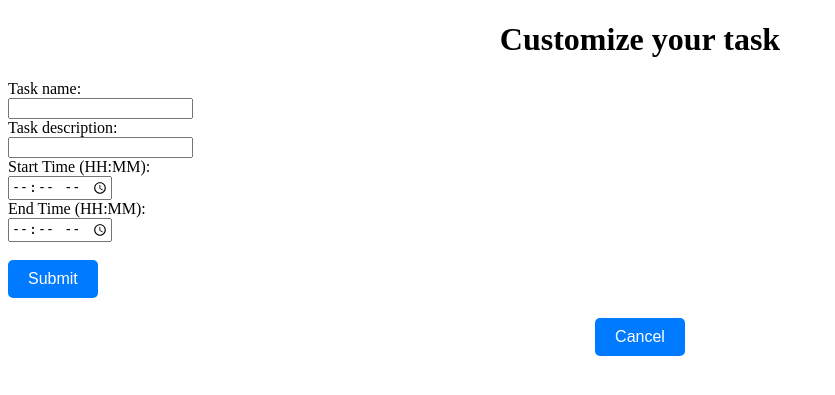
After one commit to ChicoState/DynamicScheduler, a Flask app: template app/templates/addTask.html in a window 1280 px wide. The commit adds this page. Shown: the top 395 px of the page, without its empty margins (0-835 px from the left). Run offline with Flask 3, Linux system fonts and the light colour scheme; the template is opened without the code that fills it, so the values that code supplies are empty.

Commit message:
added util.formatURI and replaced all previous code where this function is useful to now use it

```diff
--- a/app/app.py
+++ b/app/app.py
@@ -13,11 +13,13 @@ pathNewEvent = "/newEvent" # screen for adding an event
 pathCreateEvent = "/newEvent/create" # will actually put it in the database
 pathDeleteTaskOrEvent = "/deleteTask" # delete a task/event
 pathClearDatabase = "/clearDatabase" # DANGER: completely clear database | curl -X POST http://localhost/clearDatabase while app is running
+pathNewTask = "/newTask" # screen for adding a task
+pathCreateTask = "/newTask/create" # will actually put it in the database
 
 @app.route(pathViewCalendar, methods=['POST', 'GET'])
 def index():
     return render_template('calendar.html', first_day_offset=2, num_days=31, month_name='October', last_month_days=30,
-                           pathViewDay=pathViewDay)
+                           pathRawViewDay=pathViewDay)
 
 # helper route to clear the db during development
 # use curl -X POST http://localhost/clearDatabase in console when app is running
@@ -31,16 +33,21 @@ def day_view():
     day_number = int(request.args.get('dayNum', 1))
     tasks = db.get_tasks_for_day(day_number)
     return render_template('dayView.html', day_number=day_number, day_name='Tuesday', month_name='October', military_time=False, tasks=tasks,
-                           pathNewEvent=pathNewEvent, pathViewTaskOrEvent=pathViewTaskOrEvent, pathViewCalendar=pathViewCalendar)
+                            pathNewEvent=util.formatURI(pathNewEvent, dayNum=day_number),
+                            pathRawViewTaskOrEvent=pathViewTaskOrEvent,
+                            pathViewCalendar=pathViewCalendar)
 
 @app.route(pathNewEvent, methods=['POST', 'GET'])
 def add_event():
-    return render_template('addEvent.html', day_number=int(request.args['dayNum']), day_name='Tuesday', month_name='October',
-                           pathViewDay=pathViewDay, pathCreateEvent=pathCreateEvent)
+    day_number=int(request.args['dayNum'])
+    return render_template('addEvent.html', day_number=day_number, day_name='Tuesday', month_name='October',
+                           pathViewDay=util.formatURI(pathViewDay, dayNum=day_number),
+                           pathCreateEvent=util.formatURI(pathCreateEvent, dayNum=day_number))
 
 @app.route(pathCreateEvent, methods=['POST', 'GET'])
 def receive_event():
     name = request.form["event_name"]
+    description = request.form["event_description"]
     from_time = request.form["from_time"]
     to_time = request.form["to_time"]
     day_number = int(request.args['dayNum'])
@@ -51,6 +58,7 @@ def receive_event():
 
     task = {
         "title": name,
+        "description": description,
         "from_time": from_time,
         "to_time": to_time,
         "start_time_mfm": start_time,
@@ -60,14 +68,16 @@ def receive_event():
     }
     db.add_task(task)
 
-    return redirect(f"{pathViewDay}?dayNum={day_number}")
+    return redirect(util.formatURI(pathViewDay, dayNum=day_number))
 
 @app.route(pathViewTaskOrEvent, methods=['POST', 'GET'])
 def view_task_event():
     task_id = request.args['taskId']
     task = db.get_task_by_id(ObjectId(task_id))
     return render_template('viewTaskEvent.html', task=task,
-                           pathViewDay=pathViewDay, pathViewCalendar=pathViewCalendar, pathDeleteTaskOrEvent=pathDeleteTaskOrEvent)
+                           pathBack=util.formatURI(pathViewDay, dayNum=task["day_number"]),
+                           pathViewCalendar=pathViewCalendar,
+                           pathDeleteTaskOrEvent=util.formatURI(pathDeleteTaskOrEvent, taskId=task["_id"]))
 
 
 @app.route(pathDeleteTaskOrEvent, methods=['POST', 'GET'])
@@ -76,7 +86,7 @@ def delete_task():
     task = db.get_task_by_id(ObjectId(task_id))
     day_number = int(task["day_number"])
     db.delete_task(task)
-    return redirect(f"{pathViewDay}?dayNum={day_number}")
+    return redirect(util.formatURI(pathViewDay, dayNum=day_number))
 
 if __name__ == '__main__':
     app.run(host='0.0.0.0', port=5000)
--- /dev/null
+++ b/app/templates/addTask.html
@@ -0,0 +1,43 @@
+<!DOCTYPE html>
+<html lang="en">
+
+<!-- expect template parameters: pathBack, pathCreateTask -->
+<!-- where:
+- pathBack: str - virtual path to the previous page
+- pathCreateEvent: str - virtual path to the createEvent page -->
+
+<head>
+    <meta charset="UTF-8">
+    <meta name="viewport" content="width=device-width, initial-scale=1.0">
+    <title>Add Task</title>
+    <link rel="stylesheet" href="../static/css/addEvent.css">
+    <link rel="stylesheet" href="../static/css/button.css">
+</head>
+
+<body>
+    <!-- A template to display the date of the day goes here -->
+    <h1 style="text-align: center;">Customize your task</h1>
+    <!-- action can be changed -->
+    <form action="{{ pathCreateTask }}" method="POST" class="add_task_form">
+        <label for="Task_name">Task name:</label><br>
+        <input type="text" id="event_name" name="event_name"><br>
+
+        <label for="task_description">Task description:</label><br>
+        <input type="textarea" id="task_description" name="task_description"><br>
+
+        <label for="from_time">Start Time (HH:MM):</label><br>
+        <input type="time" id="from_time" name="from_time" required><br>
+
+        <label for="to_time">End Time (HH:MM):</label><br>
+        <input type="time" id="to_time" name="to_time" required><br>
+
+        <br>
+        <input type="submit" class="action-button" value="Submit">
+    </form>
+
+    <div class="button-container">
+        <form action="{{ pathBack }}" method="POST"><button class="action-button">Cancel</button></form>
+    </div>
+
+</body>
+</html>
--- a/app/templates/calendar.html
+++ b/app/templates/calendar.html
@@ -1,9 +1,9 @@
 <!DOCTYPE html>
 <html lang="en">
 
-<!-- expect template parameters: pathViewDay, first_day_offset, num_days, month_name, last_month_days -->
+<!-- expect template parameters: pathRawViewDay, first_day_offset, num_days, month_name, last_month_days -->
 <!-- where:
-- pathViewDay: str - the path for the action
+- pathRawViewDay: str - the path to the dayView page (Raw: DOES NOT INCLUDE THE ARGUMENTS)
 - first_day_offset: int - is on which day the first day of the month falls (0 for Sunday, 1 for Monday, etc)
 - num_days: int - the number of days in the given month
 - month_name: int - the name of the month
@@ -31,7 +31,7 @@
         <!-- Clickable Days -->
 		<!-- dayview.html action is placeholder for flask function name -->
         {% for i in range(1, num_days+1) %}
-        <div><form action="{{ pathViewDay }}?dayNum={{ i }}" method="POST"><button type="submit">{{ i }}</button></form></div>
+        <div><form action="{{ pathRawViewDay }}?dayNum={{ i }}" method="POST"><button type="submit">{{ i }}</button></form></div>
         {% endfor %}
         <!-- Next Month Days - non clickable -->
         {% for i in range(1, 36-(first_day_offset+num_days)) %}
```
Also changed, not shown: app/templates/addEvent.html (+5 -3 lines), app/templates/dayView.html (+6 -4 lines), app/templates/viewTaskEvent.html (+26 -7 lines), app/util.py (+12 -0 lines).
